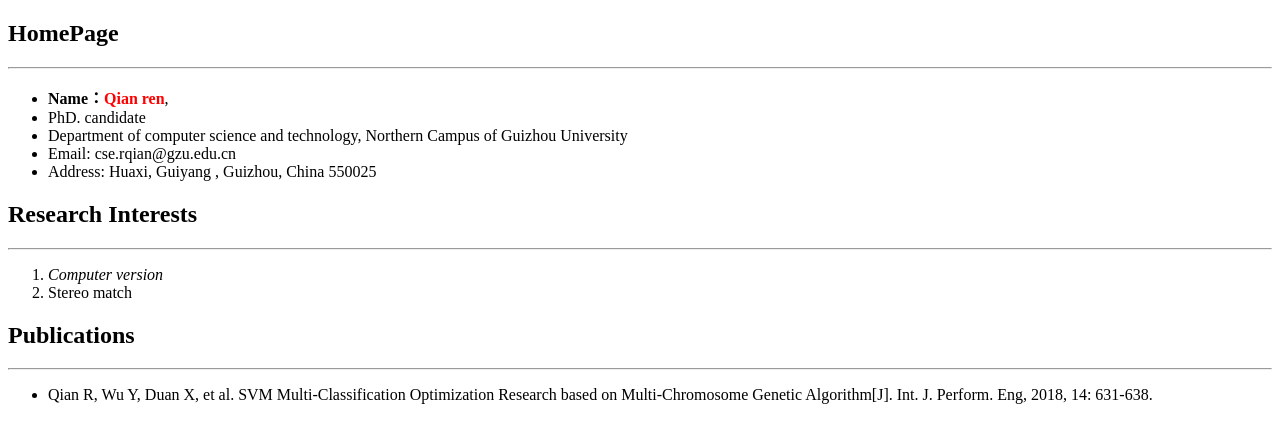
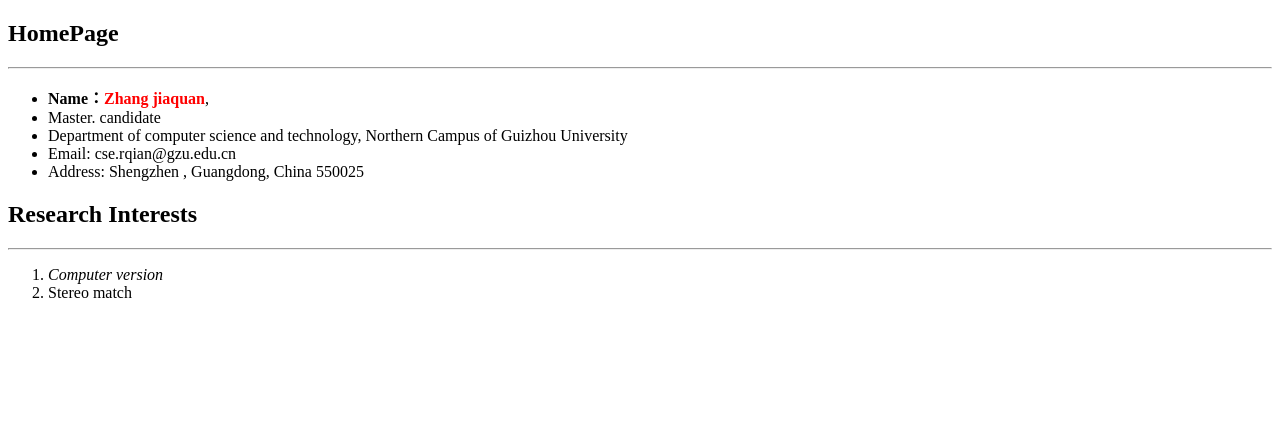
Before and after one commit to qrcc/zjq, a plain HTML site: page index.html in a window 1280 px wide. Drawn offline with Linux system fonts and the light colour scheme.

Commit message:
Update index.html

```diff
--- a/index.html
+++ b/index.html
@@ -7,11 +7,11 @@
  <h2>HomePage</h2>
  <hr/>
  <ul>
- <li><strong>Name：<font color="#FF0000">Qian ren</strong></font>,</li>
- <li>PhD. candidate</li>
+ <li><strong>Name：<font color="#FF0000">Zhang jiaquan</strong></font>,</li>
+ <li>Master. candidate</li>
  <li>Department of computer science and technology, Northern Campus of Guizhou University</li>
  <li>Email: cse.rqian@gzu.edu.cn</li>
- <li>Address: Huaxi, Guiyang , Guizhou, China 550025</li>
+ <li>Address: Shengzhen , Guangdong, China 550025</li>
  </ul>
  </div>
  <h2>Research Interests</h2>
@@ -20,10 +20,5 @@
  <li><em>Computer version</em></li>
  <li>Stereo match</li>
  </ol>
- <h2>Publications</h2>
- <hr/>
- <ul>
- <li>Qian R, Wu Y, Duan X, et al. SVM Multi-Classification Optimization Research based on Multi-Chromosome Genetic Algorithm[J]. Int. J. Perform. Eng, 2018, 14: 631-638.</li>
- </ul>
  </body>
  </html
```
